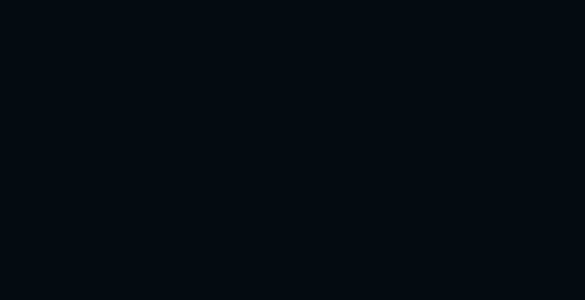
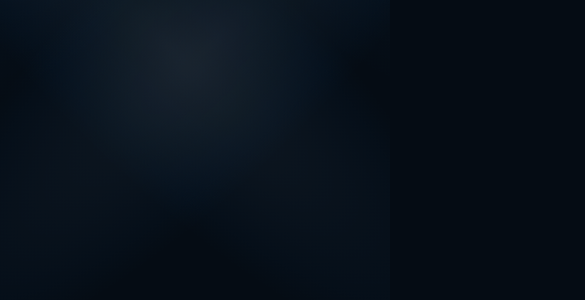
Before and after one commit to Hckerson/Hckerson, a Next.js app: page / in a window 390 px wide. Shown: the top 300 px of the page, 585 px wide, since content can reach past the window. Built offline with nearby package versions, Linux system fonts and the light colour scheme.

Commit message:
feat: Add HeroSection component and accompanying global styles with animations and utility classes.

```diff
--- a/components/sections/hero-section.tsx
+++ b/components/sections/hero-section.tsx
@@ -1,21 +1,21 @@
 export default function HeroSection() {
     return (
         <section className="relative box-border h-screen w-full">
-            <div className="absolute inset-0">
-                <div className="animate-slide-infinitely absolute inset-0 top-0 left-0 bg-transparent">
-                    <div className="h-screen w-1/3 -translate-y-[250px] -rotate-45">
-                        <div className="flex h-1/2 w-full">
-                            <div className="h-full w-1/2"></div>
-                            <div className="h-full w-1/2"></div>
+            <div className="absolute inset-0 overflow-hidden">
+                <div className="animate-slide-left-to-right absolute inset-0 top-0 left-0 bg-transparent ">
+                    <div className="flex h-screen w-fit -translate-y-[450px] -rotate-45">
+                        <div className="flex h-full -space-x-10">
+                            <div className="blury h-full w-[250px]"></div>
+                            <div className="blury-01 h-full w-[250px]"></div>
                         </div>
                     </div>
                 </div>
-                <div className="animate-slide-infinitely absolute inset-0 top-0 right-0 bg-transparent delay-5000!">
+                <div className="animate-slide-right-to-left absolute inset-0 top-0 right-0 bg-transparent ">
                     <div className="relative h-full w-full">
-                        <div className="h-screen w-1/3 -translate-y-[250px] rotate-45 absolute top-0 right-0">
-                            <div className="flex h-1/2 w-full">
-                                <div className="h-full w-1/2"></div>
-                                <div className="h-full w-1/2"></div>
+                        <div className="absolute top-0 right-0 flex h-screen w-fit -translate-y-[450px] rotate-45">
+                            <div className="flex h-full -space-x-10	">
+                                <div className="blury-01 h-full w-[250px]"></div>
+                                <div className="blury h-full w-[250px]"></div>
                             </div>
                         </div>
                     </div>
--- a/public/styles/globals.css
+++ b/public/styles/globals.css
@@ -4,7 +4,6 @@
 :root {
     --background: #050c14;
     --foreground: #ffffff;
-
 }
 
 @theme inline {
@@ -15,7 +14,8 @@
     --animate-opacify: opacify 1s ease-in;
     --animate-rotate-paa: rotatePaa 5s linear infinite;
     --animate-slide-in-up: slideInUp 0.5s ease-out forwards;
-    --animate-slide-infinitely: slideInfinitely 10s linear infinite;
+    --animate-slide-left-to-right: slideLeftToRight 10s linear infinite;
+    --animate-slide-right-to-left: slideRightToLeft 10s linear 2s infinite;
 
     @keyframes rotatePaa {
         0% {
@@ -72,12 +72,24 @@
         }
     }
 
-    @keyframes slideInfinitely {
+    @keyframes slideLeftToRight {
         0% {
             transform: translateX(0);
         }
         50% {
-            transform: translateX(10%);
+            transform: translateX(8%);
+        }
+        100% {
+            transform: translateX(0%);
+        }
+    }
+
+    @keyframes slideRightToLeft {
+        0% {
+            transform: translateX(0);
+        }
+        50% {
+            transform: translateX(-8%);
         }
         100% {
             transform: translateX(0%);
@@ -94,7 +106,7 @@
 }
 
 .md-text {
-    @apply xl:text-[60px] text-[29px] md:text-[44px];
+    @apply text-[29px] md:text-[44px] xl:text-[60px];
 }
 
 .base-text {
@@ -129,7 +141,6 @@
     @apply delay-150 duration-300 ease-in-out;
 }
 
-
 body {
     background: var(--background);
     color: var(--foreground);
@@ -158,6 +169,24 @@ body {
         #ce07d5,
         #03b2d1,
         #a09612
+    );
+}
+
+.blury {
+    background: radial-gradient(
+        50% 50% at 50% 50%,
+        hsla(210, 100%, 85%, 0.06) 0,
+        hsla(210, 100%, 55%, 0.02) 80%,
+        transparent 100%
+    );
+}
+
+.blury-01 {
+    background: radial-gradient(
+        68.54% 68.72% at 55.02% 31.46%,
+        hsla(210, 100%, 85%, 0.08) 0,
+        hsla(210, 100%, 55%, 0.02) 50%,
+        hsla(210, 100%, 45%, 0) 80%
     );
 }
 
```
